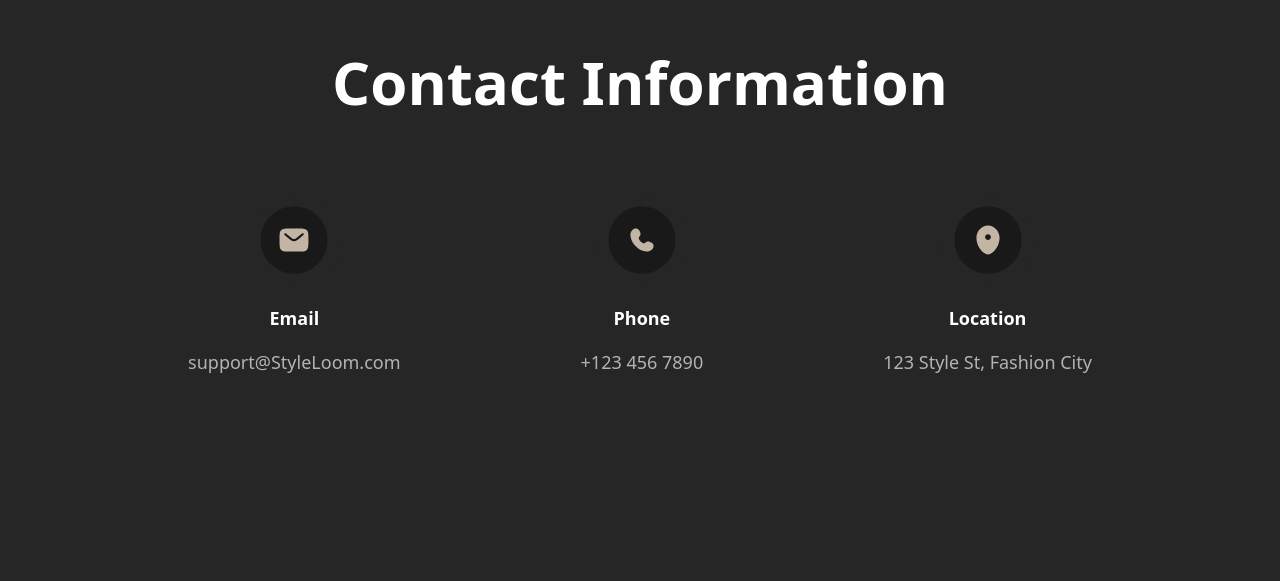
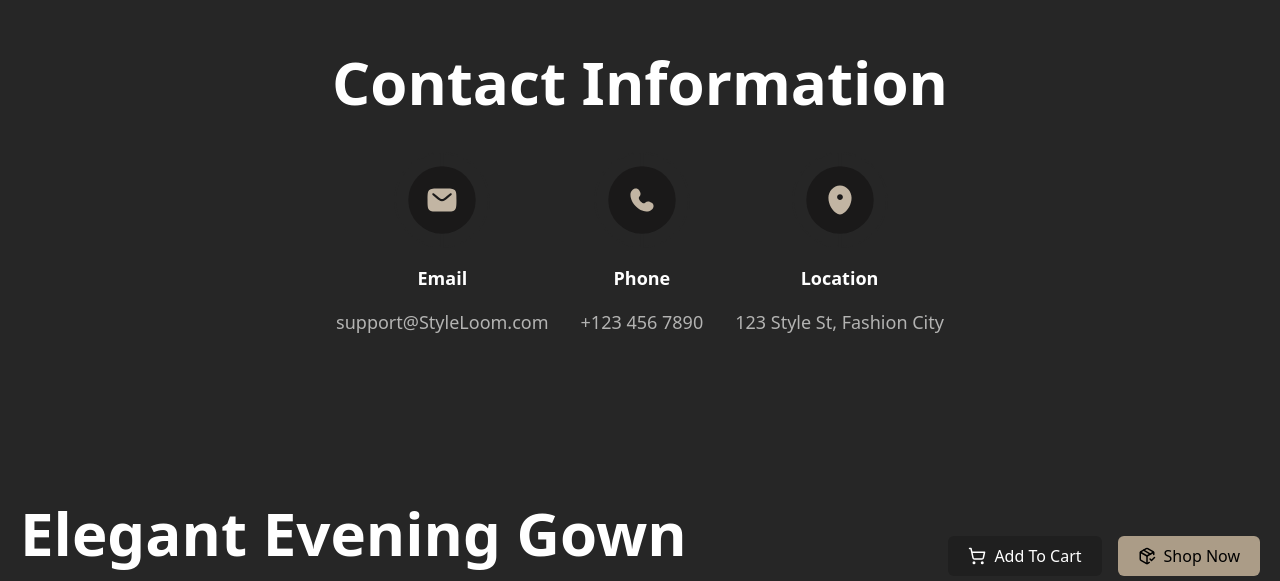
Before and after one commit to rajabovdavlat/style.Loom, a React (Vite) app: page /#/contacts in a window 1280 px wide. Shown: the part 617-1198 px from the top of the page. Built offline with nearby package versions, Linux system fonts and the light colour scheme.

Commit message:
Contacts

```diff
--- a/src/pages/Contacts/ContactInfoPage/ContactInfoPage.jsx
+++ b/src/pages/Contacts/ContactInfoPage/ContactInfoPage.jsx
@@ -8,8 +8,7 @@ const ContactInfoPage = () => {
      <h2 className='text-4xl sm:text-5xl md:text-6xl font-bold mb-1.1 text-center sm:3.3 md:5.5'>Contact Information</h2>
      </div>
  <div className="flex flex-col items-center gap-8 md:flex-row md:justify-center py-10">
-  {/* Блок 1 */}
- <div className="flex flex-col items-center gap-45 md:flex-row md:justify-center py-10">
+
   {/* Блок 1 */}
   <div className="flex flex-col items-center text-center gap-2 md:gap-4">
     <img src={svgs.ContactImg1} alt="Email Icon" className="w-24 h-24" />
@@ -36,7 +35,7 @@ const ContactInfoPage = () => {
       123 Style St, Fashion City
     </button>
   </div>
-</div>
+
 
 </div>
 
```
